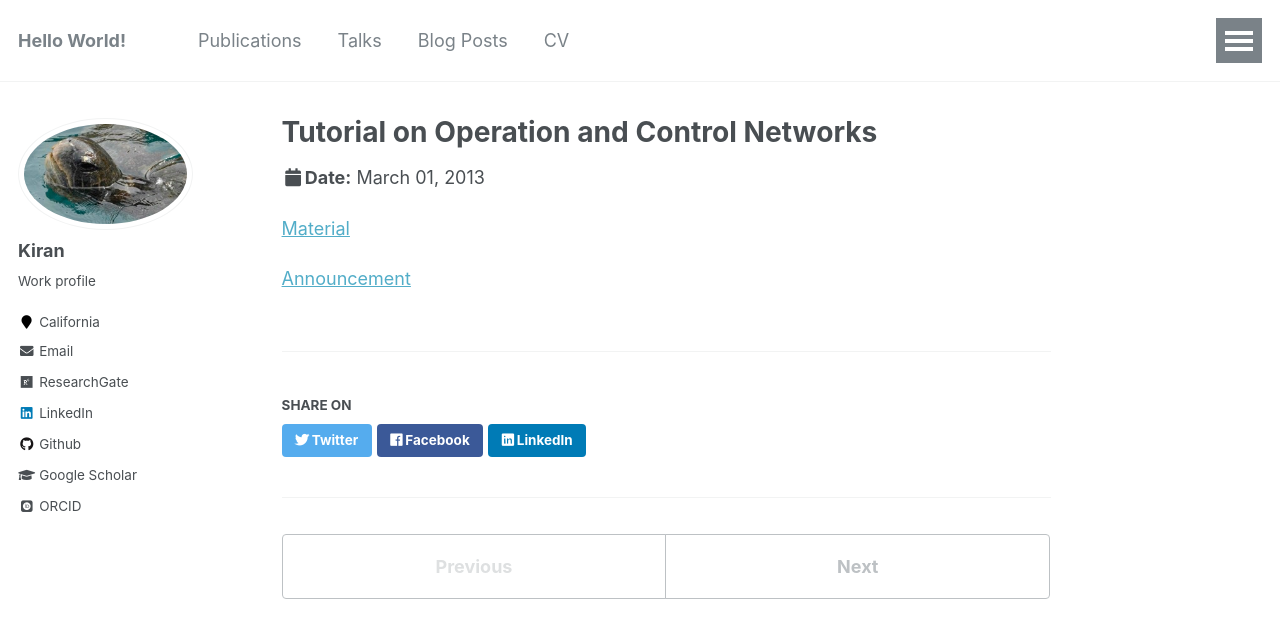
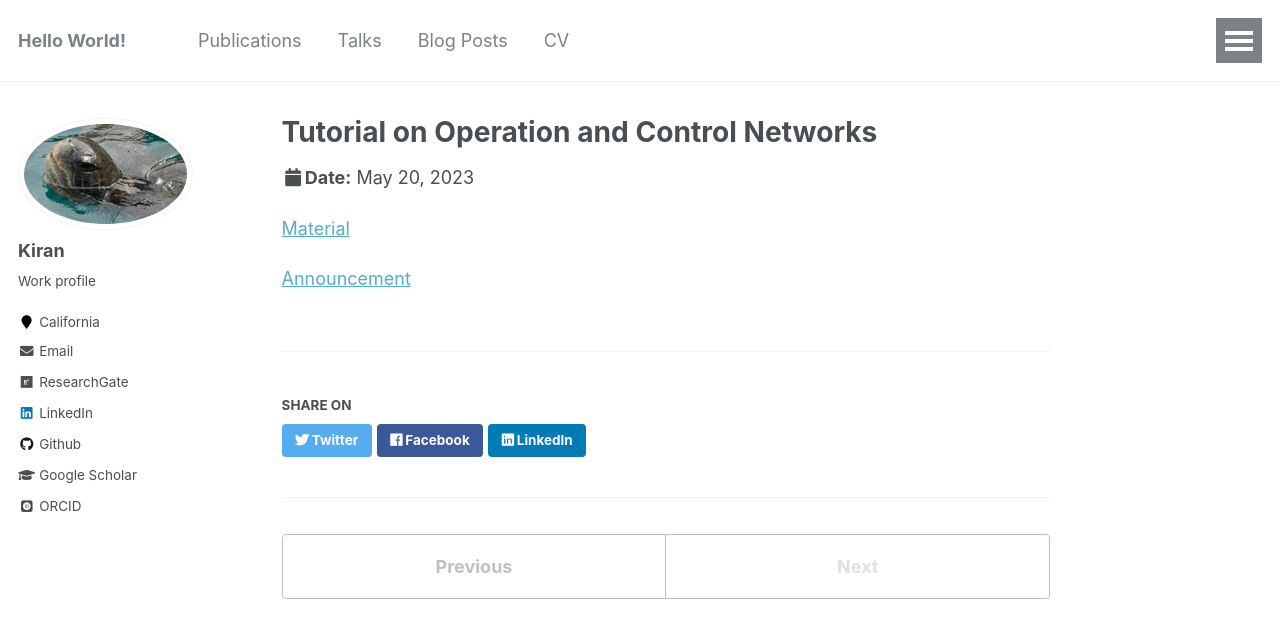
Before and after one commit to kiranmak/me, a Jekyll site: the page built from _talks/2023-05-20-ocn-tutorial.md, in a window 1280 px wide. Shown: the top 638 px of the page. Built offline with Jekyll 4.4.1, drawn with Linux system fonts in a browser that asks for light colours; some web fonts are replaced.

Commit message:
Update 2023-05-20-ocn-tutorial.md

```diff
--- a/_talks/2023-05-20-ocn-tutorial.md
+++ b/_talks/2023-05-20-ocn-tutorial.md
@@ -4,7 +4,7 @@ collection: talks
 type: "Tutorial"
 permalink: /talks/2023-05-20-ocn-tutorial
 venue: "University of Florida"
-date: 2013-03-01
+date: 2023-05-20
 location: "Miami, USA"
 ---
 
```
